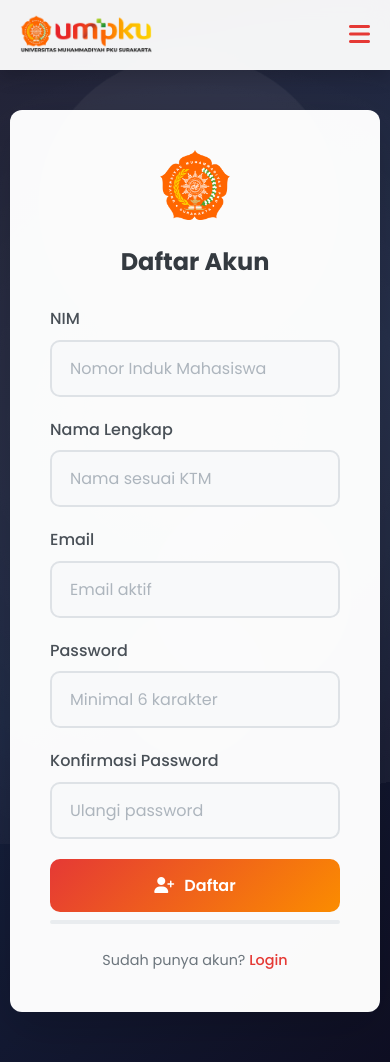
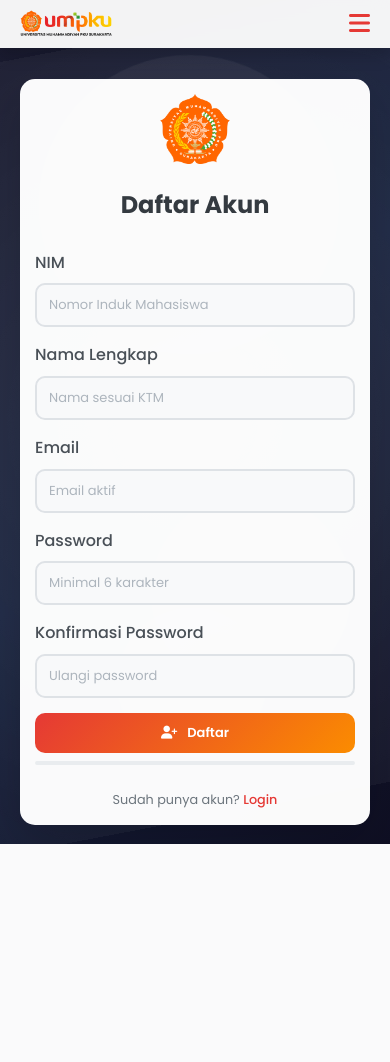
Before and after one commit to damargalihh/loginpage, a PHP site: page /register.php in a window 390 px wide. After the commit the page ends 844 px from the top, so only its background shows below. Run offline with PHP 8.4, Linux system fonts and the light colour scheme.

Commit message:
nim dan mobile

```diff
--- a/css/style.css
+++ b/css/style.css
@@ -813,10 +813,12 @@ table tr:hover {
 
     .card {
         margin: 10px;
+        max-width: calc(100% - 20px) !important;
+        width: calc(100% - 20px) !important;
     }
 
     .card-body {
-        padding: 25px;
+        padding: 20px !important;
     }
 
     .two-column {
@@ -836,12 +838,137 @@ table tr:hover {
     }
 
     .hero-section h1 {
-        font-size: 1.8rem;
+        font-size: 1.5rem;
+    }
+
+    .hero-section p {
+        font-size: 0.9rem;
     }
 
     /* Contact page responsive */
-    .card-body > div[style*="grid-template-columns: 1fr 1fr"] {
+    .contact-grid {
         grid-template-columns: 1fr !important;
+    }
+
+    /* Form responsive */
+    .form-group {
+        margin-bottom: 15px;
+    }
+
+    .form-control {
+        padding: 12px 14px;
+        font-size: 14px;
+    }
+
+    .btn {
+        padding: 12px 20px;
+        font-size: 14px;
+    }
+
+    /* Status table responsive */
+    table td {
+        padding: 10px 12px !important;
+        font-size: 0.8rem !important;
+    }
+
+    /* Navbar brand responsive */
+    .navbar-brand img {
+        height: 32px;
+        max-width: 140px;
+    }
+
+    .navbar {
+        padding: 10px 0;
+    }
+
+    /* Main content responsive */
+    .main-content {
+        padding: 15px;
+        padding-top: 80px;
+    }
+
+    /* Alert responsive */
+    .alert {
+        padding: 12px 15px;
+        font-size: 0.85rem;
+    }
+
+    /* Footer text responsive */
+    .footer-text {
+        font-size: 0.8rem;
+    }
+}
+
+@media (max-width: 576px) {
+    .col-6 {
+        width: 100%;
+    }
+
+    .card {
+        margin: 5px;
+        border-radius: 15px;
+    }
+
+    .card-body {
+        padding: 15px !important;
+    }
+
+    .hero-section h1 {
+        font-size: 1.3rem;
+    }
+
+    .hero-section p {
+        font-size: 0.85rem;
+    }
+
+    /* Status table extra small */
+    table td {
+        padding: 8px 10px !important;
+        font-size: 0.75rem !important;
+    }
+
+    table td:first-child {
+        width: 40%;
+    }
+
+    /* Form extra small */
+    .form-control {
+        padding: 10px 12px;
+        font-size: 13px;
+    }
+
+    .btn {
+        padding: 10px 16px;
+        font-size: 13px;
+    }
+
+    /* Navbar extra small */
+    .navbar-brand img {
+        height: 28px;
+        max-width: 120px;
+    }
+
+    .main-content {
+        padding: 10px;
+        padding-top: 70px;
+    }
+
+    /* Contact info cards */
+    .contact-grid > div:last-child > div {
+        padding: 15px !important;
+    }
+
+    .contact-grid > div:last-child > div h3 {
+        font-size: 0.85rem !important;
+    }
+
+    .contact-grid > div:last-child > div p {
+        font-size: 0.8rem !important;
+    }
+
+    /* Map height on mobile */
+    .contact-grid iframe {
+        min-height: 250px !important;
     }
 }
 
```
Also changed, not shown: contact.php (+14 -0 lines).
